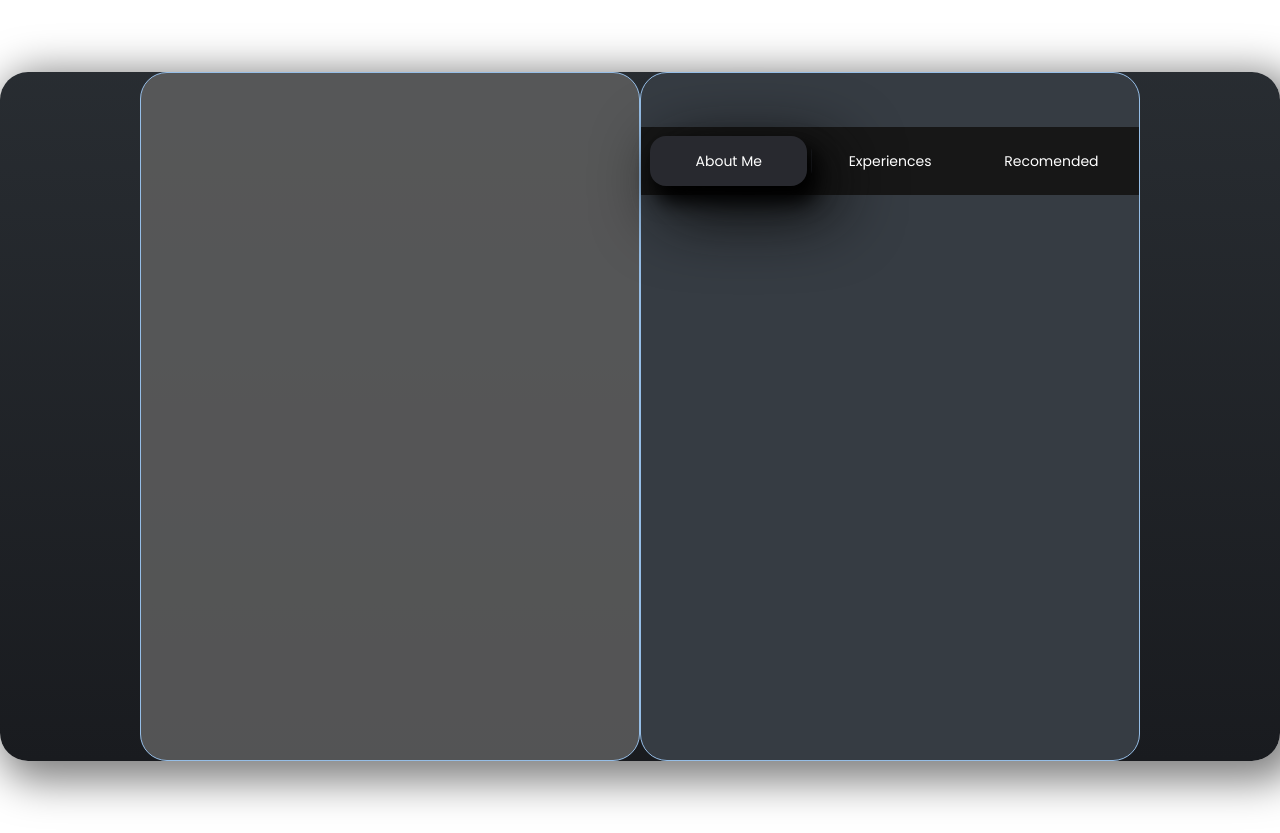
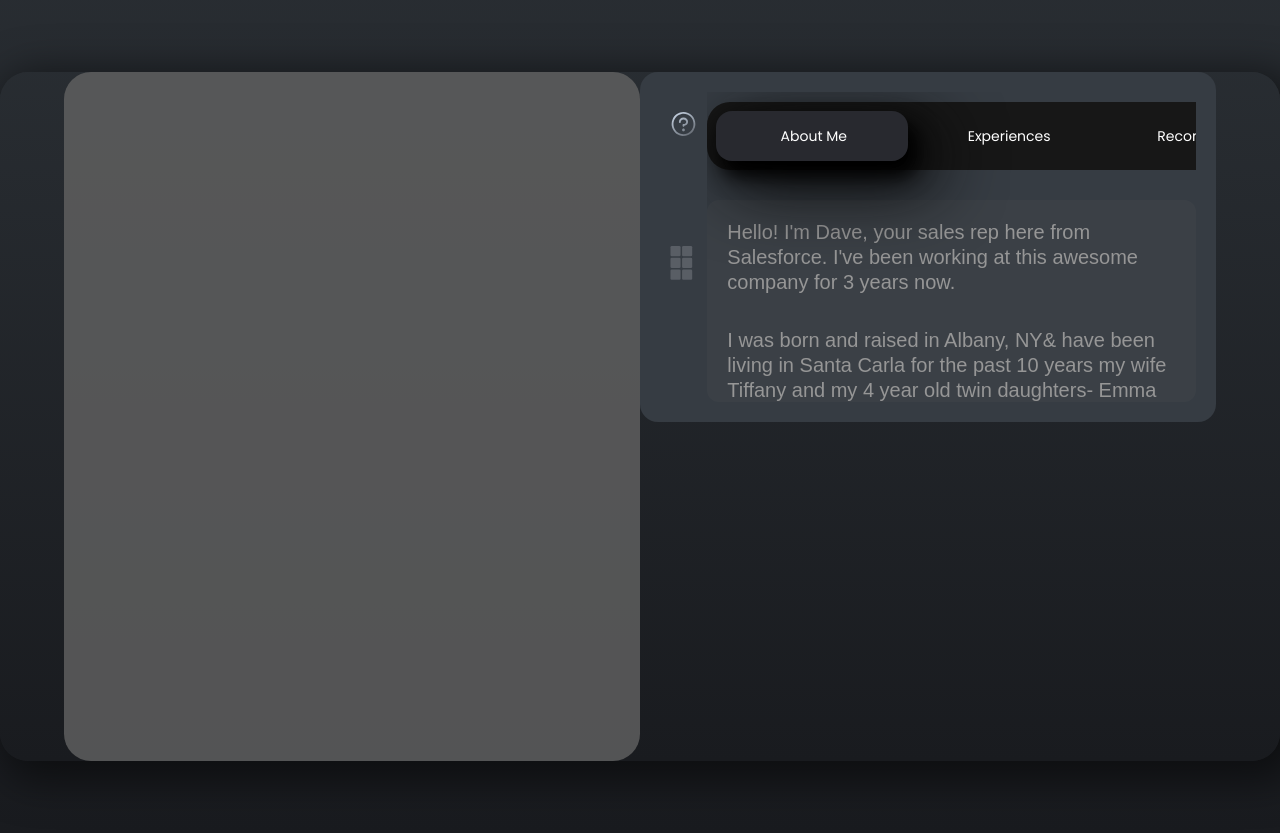
Before and after one commit to kirank55/lunacal-assignment, a React (Vite) app: page / in a window 1280 px wide. Built offline with nearby package versions, Linux system fonts and the light colour scheme.

Commit message:
top section

```diff
--- a/src/App.css
+++ b/src/App.css
@@ -4,32 +4,116 @@
   border-radius: 28px;
   min-height: 80vh;
 }
-.content{
-    display: flex;
-    justify-content: center;
-    margin: 4em 0;
+.content {
+  display: flex;
+  justify-content: center;
+  margin: 4em 0;
 }
 .empty-space {
   min-height: 689px;
 
   background: rgba(97, 97, 97, 0.82);
-  border: 1px solid #96bee7;
   border-radius: 27px;
   width: 45%;
-  max-width: 500px;
+  max-width: 700px;
 }
 
 .assignment-content {
-    min-height: 689px;
-    width: 45%;
-    max-width: 500px;
+  min-height: 689px;
+  width: 45%;
+  max-width: 700px;
+  /* background: red; */
 
-  background: #363C43;
-  border: 1px solid #96bee7;
   border-radius: 27px;
 }
 
-.animated-tabs-section{
-    /* background: red; */
-    height: 200px
+.animated-tabs-container{
+  display: flex;
+  background: #363c43;
+  height: 350px;
+  padding: 20px;
+  border-radius: 18px;
+  justify-content: space-between;
 }
+
+.animated-tabs-section {
+  background: #363c43;
+  /* margin: 20px; */
+  /* box-shadow: 5.67px 5.67px 3.78px 0px #00000066; */
+  overflow: hidden;
+  display: flex;
+  flex-direction: column;
+  gap: 20px;
+}
+
+
+.tabs-wrapper {
+  width: 600px;
+  margin: 10px 0;
+}
+
+.tabs-content-area {
+  flex: 1;
+  background: rgba(97, 97, 97, 0.12);
+  border-radius: 12px;
+  padding: 20px;
+  color: #969696;
+  font-family: "Plus Jakarta Sans", sans-serif;
+  font-size: 20px;
+  font-weight: 400;
+  line-height: 25.2px;
+  text-align: left;
+  overflow-y: auto;
+}
+
+/* Custom scrollbar styles */
+.tabs-content-area::-webkit-scrollbar {
+  width: 8px;
+}
+
+.tabs-content-area::-webkit-scrollbar-track {
+  background: transparent;
+  border-radius: 4px;
+}
+
+.tabs-content-area::-webkit-scrollbar-thumb {
+  background: #4A4E54;
+  border-radius: 4px;
+  border: 1px solid #6B6B6B;
+}
+
+.tabs-content-area::-webkit-scrollbar-thumb:hover {
+  background: #5A5E64;
+}
+
+.icons {
+  display: flex;
+  flex-direction: column;
+  gap: 20px;
+  padding: 20px 10px;
+  align-items: flex-start;
+  border-radius: 8px;
+  width: 150px;
+  height: 100%;
+}
+
+.question-mark-icon {
+  width: 64px;
+  height: 24px;
+  opacity: 1;
+  cursor: pointer;
+  transition: opacity 0.3s ease;
+  filter: brightness(1.2);
+}
+
+
+
+.six-boxes-icon {
+  width: 64px;
+  height: 34px;
+  margin-top: 5em;
+  opacity: 1;
+  cursor: pointer;
+  transition: opacity 0.3s ease;
+  filter: brightness(1.2);
+}
--- a/src/App.jsx
+++ b/src/App.jsx
@@ -1,5 +1,7 @@
 import './App.css'
 import AnimatedTabs from './components/AnimatedTabs'
+import questionMarkIcon from './assets/questionMark.svg'
+import sixBoxesIcon from './assets/6boxes.svg'
 
 function App() {
   return (
@@ -11,10 +13,26 @@ function App() {
 
           </div>
           <div className="assignment-content">
+            <div className="animated-tabs-container">
+
+              <div className="icons">
+                <img src={questionMarkIcon} alt="Question Mark" className="question-mark-icon" />
+                <img src={sixBoxesIcon} alt="Six Boxes" className="six-boxes-icon" />
+              </div>
 
               <div className="animated-tabs-section">
+                <div className="tabs-wrapper">
                   <AnimatedTabs />
                 </div>
+                <div className="tabs-content-area">
+                  <p className="mb-8" >Hello! I'm Dave, your sales rep here from Salesforce. I've been working at this awesome company for 3 years now.</p>
+
+                  <p>I was born and raised in Albany, NY& have been living in Santa Carla for the past 10 years my wife Tiffany and my 4 year old twin daughters- Emma and Ella. Both of them are just starting school, so my calender is usually blocked between 9-10 AM. This is a...</p>
+                </div>
+              </div>
+
+            </div>
+
 
             <div className="animated-carousel-section">
             </div>
--- a/src/components/AnimatedTabs.jsx
+++ b/src/components/AnimatedTabs.jsx
@@ -21,7 +21,7 @@ function AnimatedTabs() {
             onClick={() => setActiveTab(tab.id)}
             className={`${
               activeTab === tab.id ? "activeTab" : "hover:text-white/60"
-            } relative rounded-full px-3 py-1.5 text-sm/8 font-medium text-white outline-sky-400 transition focus-visible:outline-2 h-[50px] w-[200px]`}
+            } relative rounded-full px-3 py-1.5 text-sm/8 font-medium text-white outline-sky-400 transition focus-visible:outline-2 h-[50px] w-[195px]`}
             style={{
               WebkitTapHighlightColor: "transparent",
             }}
@@ -40,7 +40,7 @@ function AnimatedTabs() {
               style={{
                 borderRadius: 16,
                 height: '50px',
-                width: '157.462px',
+                width: '195px',
                 top: 0,
                 left: 0
               }}
@@ -56,7 +56,7 @@ function AnimatedTabs() {
                 style={{
                   borderRadius: 16,
                   height: '50px',
-                  width: '157.462px'
+                  width: '195px'
                 }}
                 variants={{
                   initial: { x: "-100%" },
--- a/src/components/animatedTabs.css
+++ b/src/components/animatedTabs.css
@@ -1,17 +1,17 @@
 .AnimatedTabs {
-    margin: 3em 0;
     padding: .5em;
 
     background: #171717;
     /* box-shadow: inset 0px 4.96001px 12.4px 2.48px rgba(0, 0, 0, 0.25); */
-    /* border-radius: 23px; */
+    border-radius: 23px;
 
     color: #A3ADB2;
-
+    /* background: red; */
 
 
 }
-
+.AnimatedTabs button  {
+}
 .AnimatedTabs button span.bubble {
     background-color: #28292F;
     box-shadow: 7px 13px 20px 3px #000000, 20px 20px 67.4667px 8.43333px #0a0a0a;
--- a/src/index.css
+++ b/src/index.css
@@ -14,4 +14,6 @@ body {
   font-weight: 500;
   font-style: normal;
   font-size: 18px;
+  background: linear-gradient(180deg, #373e44 -100%, #191b1f 100%);
+
 }
```
Also changed, not shown: src/assets/6boxes.svg (added). Lines whose indentation alone changed are shown as unchanged.
